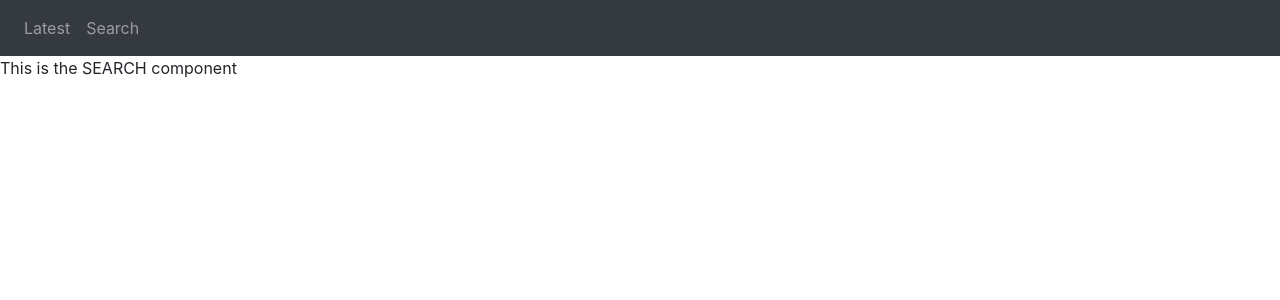
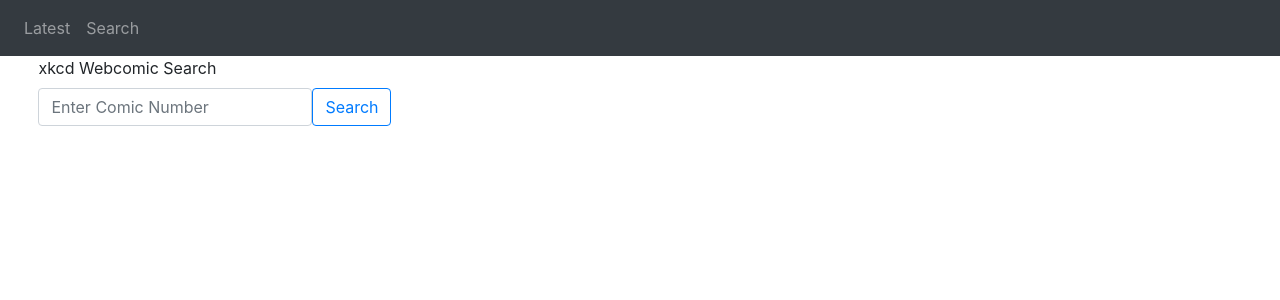
Before and after one commit to tunkhine126/se-code-challenge, a React (Create React App) app: page /search in a window 1280 px wide. Shown: the top 300 px of the page. Built offline with nearby package versions, Linux system fonts and the light colour scheme.

Commit message:
Search Form rendered

```diff
--- a/src/Components/Home.js
+++ b/src/Components/Home.js
@@ -19,8 +19,8 @@
   }
 
   render() {
-    { console.log(this.state.latestComic) }
     const comic = this.state.latestComic
+
     return (
       <div>
         <img className="latestImage" src={comic.img} title={comic.alt} alt={comic.title} />
--- a/src/Components/Search.js
+++ b/src/Components/Search.js
@@ -1,11 +1,21 @@
 import React, { Component } from 'react'
+import { Form, FormControl, Button } from "react-bootstrap"
 
 class Search extends Component {
+
 
   render() {
     return (
       <div>
-        This is the SEARCH component
+        <div className="searchForm">
+          <Form.Group controlId="formBasicSearch">
+            <Form.Label>xkcd Webcomic Search</Form.Label>
+            <Form inline>
+              <FormControl type="text" name="search" placeholder="Enter Comic Number" className="searchInput" />
+              <Button type="submit" variant="outline-primary" className="searchSubmit">Search</Button>
+            </Form>
+          </Form.Group>
+        </div>
       </div>
     )
   }
--- a/src/index.css
+++ b/src/index.css
@@ -5,5 +5,9 @@
   display: block;
   margin-left: auto;
   margin-right: auto;
+}
 
+.searchForm {
+  margin-left: 3%;
+  width: 30%
 }
```
